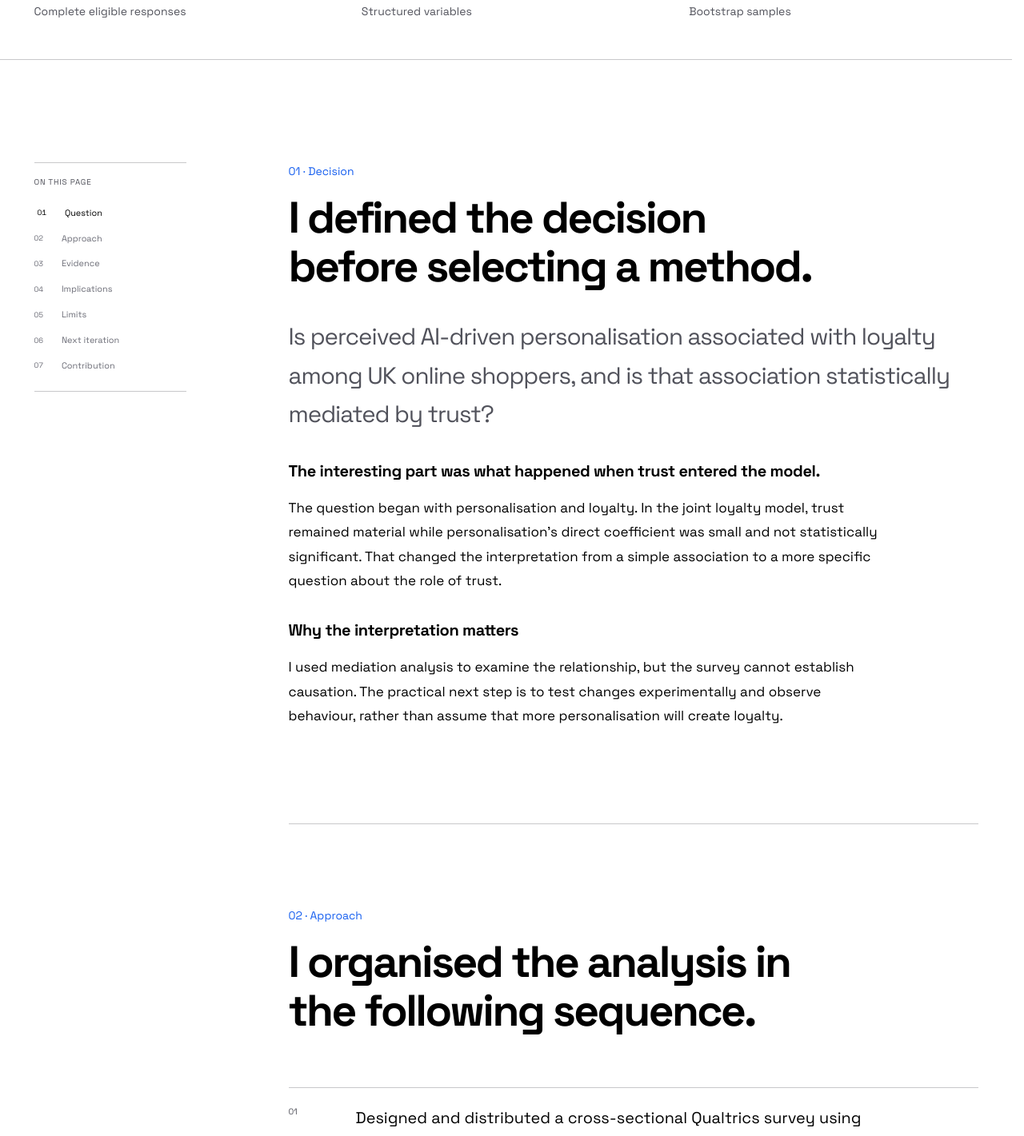
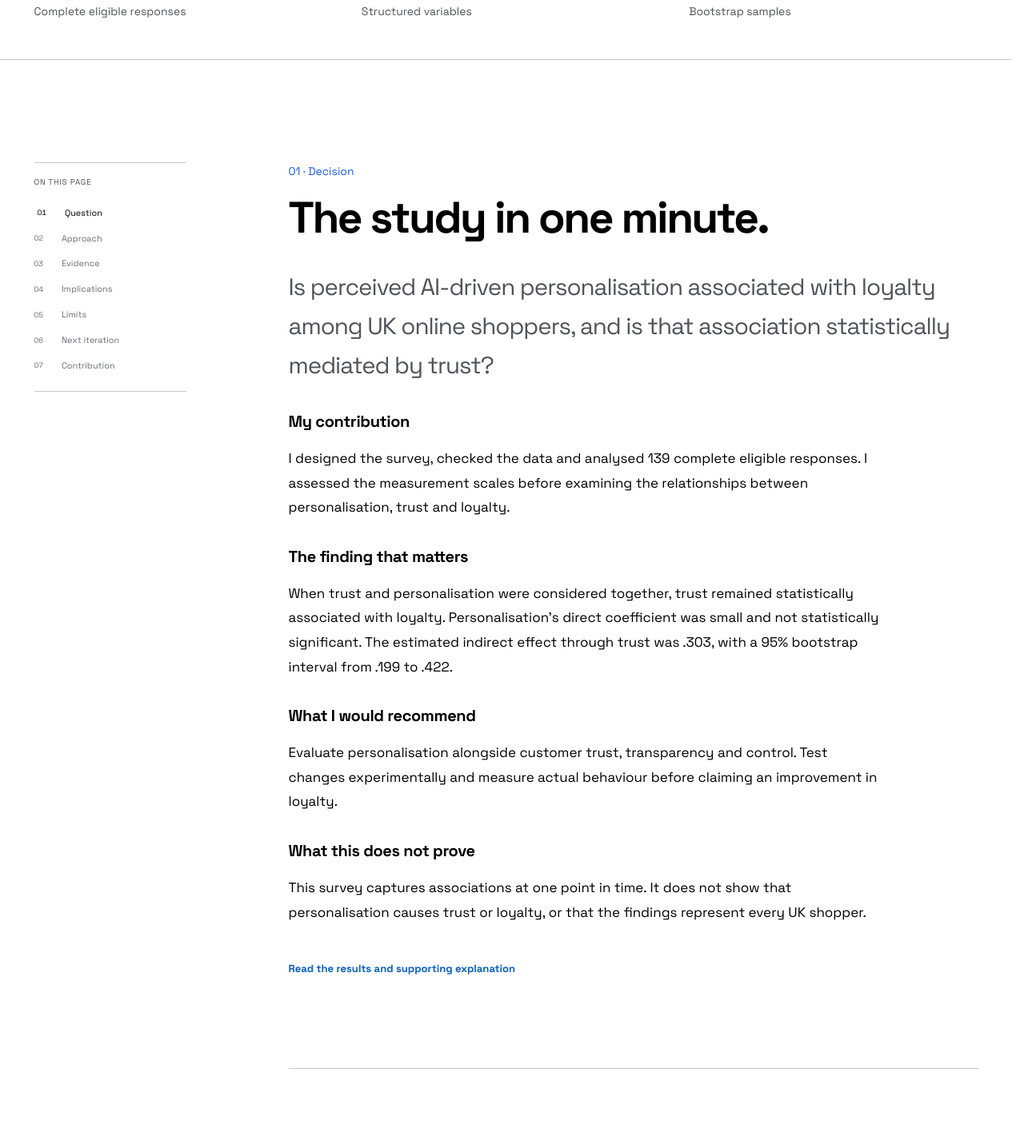
Before and after one commit to dccchidera-lgtm/dccchidera-lgtm.github.io, a Next.js app: page /work/customer-intelligence/ in a window 1280 px wide. Shown: the part 1129-2550 px from the top of the page at 80% size. Built offline with nearby package versions, Linux system fonts and the light colour scheme.

Commit message:
Add concise dissertation walkthrough with clear evidence limits

```diff
--- a/app/work/[slug]/page.tsx
+++ b/app/work/[slug]/page.tsx
@@ -122,12 +122,28 @@ export default async function CaseStudyPage({ params }: PageProps) {
             <div className="case-body">
               <section className="case-section" id="question" data-reveal>
                 <p className="section-number">01 · Decision</p>
-                <h2>{actor} defined the decision before selecting a method.</h2>
+                <h2>{slug === 'customer-intelligence' ? 'The study in one minute.' : `${actor} defined the decision before selecting a method.`}</h2>
                 <p className="large-copy">{project.question}</p>
+                {slug === 'customer-intelligence' ? (
+                  <>
+                    <h3>My contribution</h3>
+                    <p>I designed the survey, checked the data and analysed 139 complete eligible responses. I assessed the measurement scales before examining the relationships between personalisation, trust and loyalty.</p>
+                    <h3>The finding that matters</h3>
+                    <p>When trust and personalisation were considered together, trust remained statistically associated with loyalty. Personalisation’s direct coefficient was small and not statistically significant. The estimated indirect effect through trust was .303, with a 95% bootstrap interval from .199 to .422.</p>
+                    <h3>What I would recommend</h3>
+                    <p>Evaluate personalisation alongside customer trust, transparency and control. Test changes experimentally and measure actual behaviour before claiming an improvement in loyalty.</p>
+                    <h3>What this does not prove</h3>
+                    <p>This survey captures associations at one point in time. It does not show that personalisation causes trust or loyalty, or that the findings represent every UK shopper.</p>
+                    <a className="arrow-link" href="#evidence">Read the results and supporting explanation</a>
+                  </>
+                ) : (
+                  <>
                 <h3>{caseStories[slug][0]}</h3>
                 <p>{caseStories[slug][1]}</p>
                 <h3>{caseStories[slug][2]}</h3>
                 <p>{caseStories[slug][3]}</p>
+                  </>
+                )}
               </section>
 
               <section className="case-section" id="approach" data-reveal>
```
